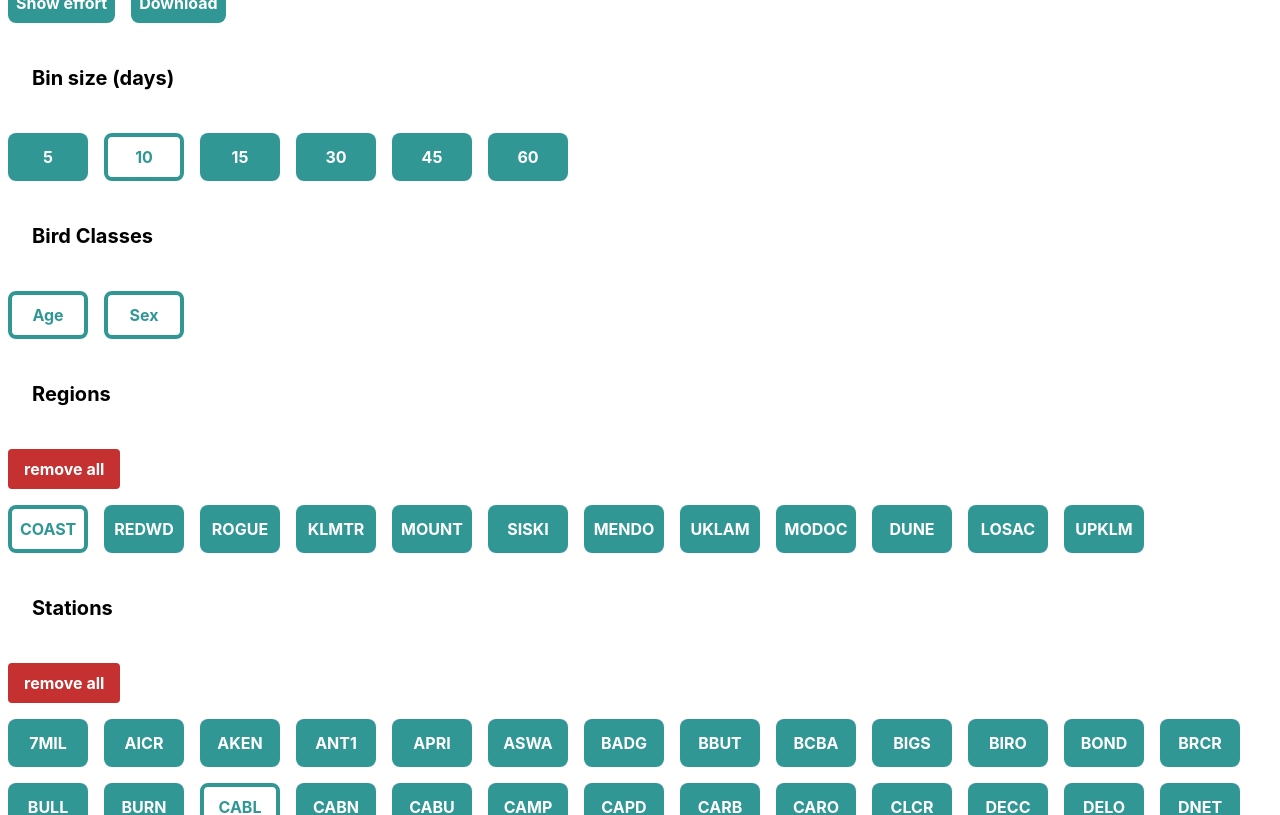
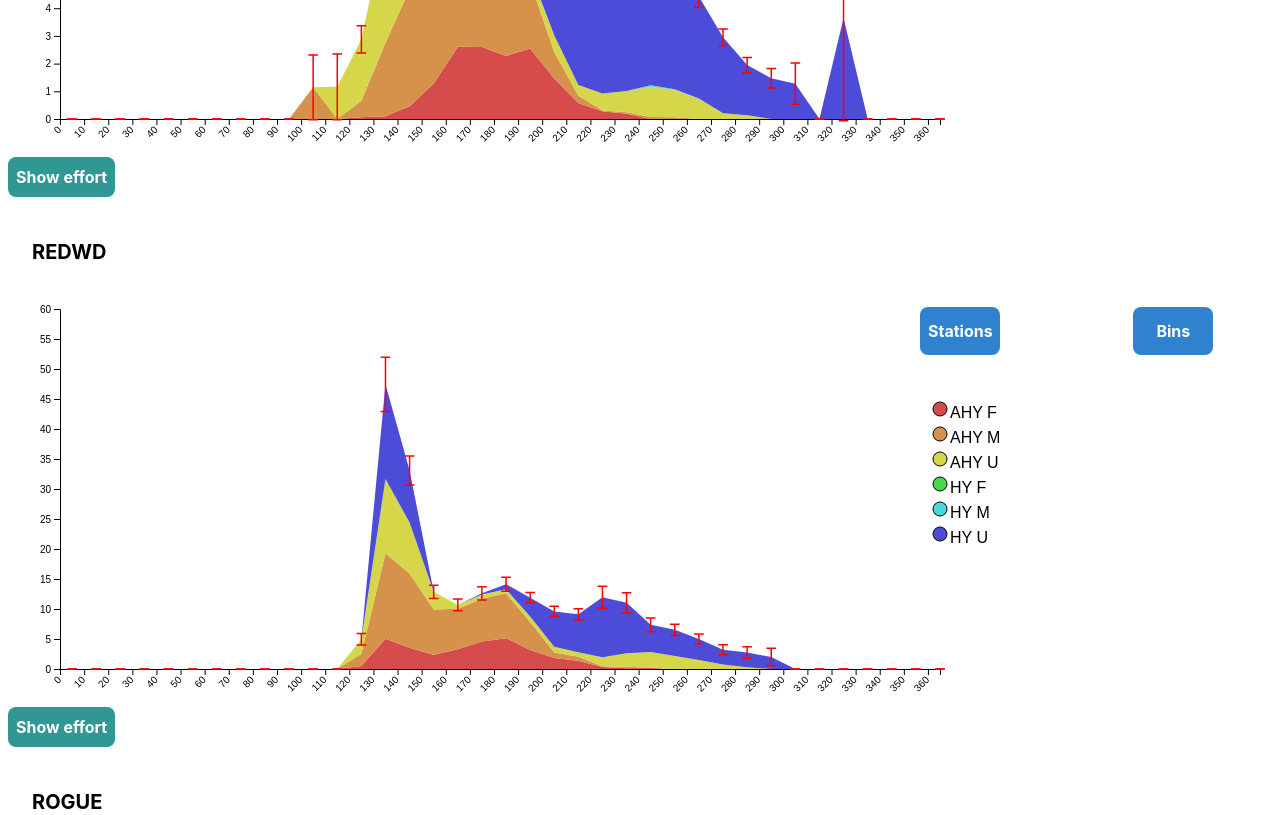
Before and after one commit to pedrovrima/splats-prototype, a React (Create React App) app: page / in a window 1280 px wide. Shown: the part 580-1395 px from the top of the page. Built offline with nearby package versions, Linux system fonts and the light colour scheme.

Commit message:
creates a plot per region with dedicated menu

```diff
--- a/src/App.js
+++ b/src/App.js
@@ -3,27 +3,36 @@ import "./App.css";
 import effort_data from "./data/effort";
 import capture_data from "./data/capture";
 import functions from "./functions";
-import plot_functions from "./functions/graph_functions"
-import regions_data from "./data/regions"
-import {saveSvgAsPng} from "save-svg-as-png"
-import { saveAs } from 'file-saver';
-import saver from "./svg_download"
-import Plots from "./components/plots"
+import plot_functions from "./functions/graph_functions";
+import regions_data from "./data/regions";
+import { saveSvgAsPng } from "save-svg-as-png";
+import { saveAs } from "file-saver";
+import saver from "./svg_download";
+import Container from "./components/plot_container";
 import useDidMountEffect from "./functions/didMountHook";
 
-
-const d3 = require("d3")
+const d3 = require("d3");
 
 function App() {
-
-
-
-
-
-  let stations = [...new Set(effort_data.map(eff=>eff.station)) ].sort()
+  let stations = [...new Set(effort_data.map((eff) => eff.station))].sort();
   let [binSize, setBinSize] = useState(10);
   let [groupVariables, setGroupVariables] = useState(["AgeClass", "SexClass"]);
-  let [selectedStations, setSelectedStations] = useState(["PARK", "JACR", "HOME", "NAVR", "CABL","GATE","GELL","HOUS","KAHN","LEST","MOMA","SAC2","SACR","SHAY"]);
+  let [selectedStations, setSelectedStations] = useState([
+    "PARK",
+    "JACR",
+    "HOME",
+    "NAVR",
+    "CABL",
+    "GATE",
+    "GELL",
+    "HOUS",
+    "KAHN",
+    "LEST",
+    "MOMA",
+    "SAC2",
+    "SACR",
+    "SHAY",
+  ]);
   let [effortData, setEffortData] = useState(
     functions.filterStation(effort_data, selectedStations)
   );
@@ -35,21 +44,21 @@ function App() {
     setEffortData(functions.filterStation(effort_data, selectedStations));
   }, [selectedStations]);
 
-
   let refs = useRef(null);
   let effrefs = useRef(null);
 
-  let buttonRef=useRef(null)
+  let buttonRef = useRef(null);
   const updateBinSize = (bin) => {
     setBinSize(bin);
   };
 
   useEffect(() => {
-    setCaptureData(functions.filterCaptures(capture_data, functions.getEffortIds(effortData)))
-   }, [effortData]);
+    setCaptureData(
+      functions.filterCaptures(capture_data, functions.getEffortIds(effortData))
+    );
+  }, [effortData]);
 
-
-  const checker = (arr, target) => target.every(v => arr.includes(v));
+  const checker = (arr, target) => target.every((v) => arr.includes(v));
 
   const stationChecker = (stations, station_name) => {
     stations.indexOf(station_name) < 0
@@ -63,27 +72,20 @@ function App() {
       : setGroupVariables(selectedVars.filter((stat) => stat !== variable));
   };
 
+  const regionChecker = (stations, regions) => {
+    !checker(stations, regions)
+      ? setSelectedStations([...new Set([...stations, ...regions])])
+      : setSelectedStations(stations.filter((stat) => !regions.includes(stat)));
+  };
 
-
-  const regionChecker = (stations, regions)=>{
-    !checker(stations,regions)?
-    setSelectedStations([...new Set([...stations, ...regions])]):
-    setSelectedStations(stations.filter((stat) => !regions.includes(stat)))
-
-  }
-
-
-
-const click= function(){
-  const svg = d3
-  .select("svg")
-
+  const click = function () {
+    const svg = d3.select("svg");
 
     var svgString = saver.getSVGString(svg.node());
-    saver.svgString2Image( svgString, 2*1000, 2*400, 'png', save ); // passes Blob and filesize String to the callback
+    saver.svgString2Image(svgString, 2 * 1000, 2 * 400, "png", save); // passes Blob and filesize String to the callback
 
-    function save( dataBlob, filesize ){
-      saveAs( dataBlob, 'D3 vis exported to PNG.png' ); // FileSaver.js function
+    function save(dataBlob, filesize) {
+      saveAs(dataBlob, "D3 vis exported to PNG.png"); // FileSaver.js function
     }
   };
 
@@ -91,77 +93,47 @@ const click= function(){
     <div>
       <div>
         <h1>SWTH</h1>
-        <h2
-          style={{ margin: "10px" }}
-        >{`${selectedStations} bin size=${binSize}`}</h2>
-<Plots  capture_data={captureData} effortData={effortData} binSize={binSize} groupVariables={groupVariables}></Plots>
-
-        <button type="button" className={"btn-add-flex"} onClick={()=>click()}>Download</button>
-        <h3>Bin size (days)</h3>
-        <button className={`btn-add ${binSize===5?"btn-active":""}`} type="button" onClick={() => updateBinSize(5)}>
-          {" "}
-          5
-        </button>
-        <button className={`btn-add ${binSize===10?"btn-active":""}`} type="button" onClick={() => updateBinSize(10)}>
-          {" "}
-          10
-        </button>
-        <button className={`btn-add ${binSize===15?"btn-active":""}`} type="button" onClick={() => updateBinSize(15)}>
-          {" "}
-          15
-        </button>
-        <button className={`btn-add ${binSize===30?"btn-active":""}`} type="button" onClick={() => updateBinSize(30)}>
-          {" "}
-          30
-        </button>
-        <button className={`btn-add ${binSize===45?"btn-active":""}`} type="button" onClick={() => updateBinSize(45)}>
-          {" "}
-          45
-        </button>
-        <button className={`btn-add ${binSize===60?"btn-active":""}`} type="button" onClick={() => updateBinSize(60)}>
-          {" "}
-          60
-        </button>
-      </div>
-      <h3>Bird Classes</h3>
+        <h3>Bird Classes</h3>
       <div>
-
-        <button className={`btn-add ${checker(groupVariables,["AgeClass"])?"btn-active":""}`} type="button" onClick={() => variableChecker(groupVariables,"AgeClass")}>
+        <button
+          className={`btn-add ${
+            checker(groupVariables, ["AgeClass"]) ? "btn-active" : ""
+          }`}
+          type="button"
+          onClick={() => variableChecker(groupVariables, "AgeClass")}
+        >
           Age
         </button>
 
-        <button className={`btn-add ${checker(groupVariables,["SexClass"])?"btn-active":""}`} type="button" onClick={() => variableChecker(groupVariables,"SexClass")}>
+        <button
+          className={`btn-add ${
+            checker(groupVariables, ["SexClass"]) ? "btn-active" : ""
+          }`}
+          type="button"
+          onClick={() => variableChecker(groupVariables, "SexClass")}
+        >
           Sex
         </button>
-
-
       </div>
-      <h3>Regions</h3> <button className="btn-remove" type="button" onClick={()=>setSelectedStations([])}>remove all</button>
-      <div>
-        {regions_data.map(region=>{
-          return(
-            <button className={`btn-add ${checker(selectedStations,region.stations)?"btn-active":""}`} type="button" onClick={() => regionChecker(selectedStations, region.stations)}>
-            {region.region}
-          </button>
-
-          )
-        })}
+        {regions_data.map((reg) => (
+          <Container
+            this_region_data={reg}
+            effort_data={effort_data}
+            capture_data={capture_data}
+            binSize={binSize}
+            groupVariables={groupVariables}
+          ></Container>
+        ))}
+        <button
+          type="button"
+          className={"btn-add-flex"}
+          onClick={() => click()}
+        >
+          Download
+        </button>
 
       </div>
 
-
-      <h3>Stations</h3> <button className="btn-remove" type="button" onClick={()=>setSelectedStations([])}>remove all</button>
-      <div>
-        {stations.map(stat=>{
-          return(
-            <button className={`btn-add ${checker(selectedStations,[stat])?"btn-active":""}`} type="button" onClick={() => stationChecker(selectedStations, stat)}>
-            {stat}
-          </button>
-
-          )
-        })}
-
-      </div>
     </div>
   );
 }
--- /dev/null
+++ b/src/components/plot_buttons/index.js
@@ -0,0 +1,3 @@
+import PlotButtons from "./plot_buttons"
+
+export default PlotButtons
--- /dev/null
+++ b/src/components/plot_buttons/plot_buttons.js
@@ -0,0 +1,102 @@
+import React, {useState} from "react";
+
+const PlotButtons = (props) => {
+  let {updateBinSize,binSize,stations,selectedStations,setSelectedStations} = props
+  let[activeMenu,setActiveMenu] = useState("")
+
+  const checker = (arr, target) => target.every((v) => arr.includes(v));
+
+  const stationChecker = (stations, station_name) => {
+    stations.indexOf(station_name) < 0
+      ? setSelectedStations([...stations, station_name])
+      : setSelectedStations(stations.filter((stat) => stat !== station_name));
+  };
+
+
+
+  return (
+    <>
+      <div className="grid grid-cols-2">
+        <div className="col-span-1 flex justify-center">
+          <button className={` ${activeMenu==="stations"?"btn-top-active":""} btn-top-add`} onClick={()=>setActiveMenu("stations")}>Stations </button>
+        </div>
+
+        <div className="col-span-1 flex justify-center">
+          <button className={`${activeMenu==="bins"?"btn-top-active":""} btn-top-add`} onClick={()=>setActiveMenu("bins")}>Bins </button>
+        </div>
+        </div>
+        <div>
+        <div className={`m-2 p-6 w-full  ${activeMenu==="stations"?"":"hidden"}`}>
+    {stations.map(stat=>            <button
+              className={`btn-add ${
+                checker(selectedStations, [stat]) ? "btn-active" : ""
+              }`}
+              type="button"
+              onClick={() => stationChecker(selectedStations, stat)}
+            >
+              {stat}
+            </button>
+)}
+          </div>
+
+
+
+          <div className={`m-2 p-6 flex justify-between ${activeMenu==="bins"?"":"hidden"}`}>
+          <button
+          className={`btn-add ${binSize === 5 ? "btn-active" : ""}`}
+          type="button"
+          onClick={() => updateBinSize(5)}
+        >
+          {" "}
+          5
+        </button>
+        <button
+          className={`btn-add ${binSize === 10 ? "btn-active" : ""}`}
+          type="button"
+          onClick={() => updateBinSize(10)}
+        >
+          {" "}
+          10
+        </button>
+        <button
+          className={`btn-add ${binSize === 15 ? "btn-active" : ""}`}
+          type="button"
+          onClick={() => updateBinSize(15)}
+        >
+          {" "}
+          15
+        </button>
+        <button
+          className={`btn-add ${binSize === 30 ? "btn-active" : ""}`}
+          type="button"
+          onClick={() => updateBinSize(30)}
+        >
+          {" "}
+          30
+        </button>
+        <button
+          className={`btn-add ${binSize === 45 ? "btn-active" : ""}`}
+          type="button"
+          onClick={() => updateBinSize(45)}
+        >
+          {" "}
+          45
+        </button>
+        <button
+          className={`btn-add ${binSize === 60 ? "btn-active" : ""}`}
+          type="button"
+          onClick={() => updateBinSize(60)}
+        >
+          {" "}
+          60
+        </button>
+
+          </div>
+
+
+        </div>
+    </>
+  );
+};
+
+export default PlotButtons;
--- /dev/null
+++ b/src/components/plot_container/container.js
@@ -0,0 +1,49 @@
+import React, {useState,useEffect} from "react"
+import Plots from "../plots"
+import functions from "../../functions"
+import PlotButtons from "../plot_buttons"
+
+const Container = (props)=>{
+
+
+
+    const {this_region_data,effort_data,capture_data,groupVariables} = props
+    const [binSize,updateBinSize]=useState(10)
+
+    console.log(props)
+    let [selectedStations, setSelectedStations] = useState(this_region_data.stations);
+    let [effortData, setEffortData] = useState(
+        functions.filterStation(effort_data, selectedStations)
+      );
+
+      let [captureData, setCaptureData] = useState(
+        functions.filterCaptures(capture_data, functions.getEffortIds(effortData))
+      );
+
+      useEffect(() => {
+        setCaptureData(functions.filterCaptures(capture_data, functions.getEffortIds(effortData)))
+       }, [effortData]);
+
+       useEffect(()=>{
+        setEffortData(        functions.filterStation(effort_data, selectedStations)
+        )
+       },[selectedStations])
+
+
+
+    return (<>
+    <h3>{this_region_data.region}</h3>
+
+    <div className="grid grid-cols-6">
+    <div className="col-span-4">
+    <Plots  capture_data={captureData} effortData={effortData} binSize={binSize} groupVariables={groupVariables}></Plots>
+    </div>
+    <div className="col-span-2">
+      <PlotButtons stations={this_region_data.stations} selectedStations={selectedStations} setSelectedStations={setSelectedStations} binSize={binSize} updateBinSize={updateBinSize}></PlotButtons>
+    </div>
+    </div>
+</>)
+}
+
+
+export default Container
--- /dev/null
+++ b/src/components/plot_container/index.js
@@ -0,0 +1,3 @@
+import Container from "./container"
+
+export default Container
--- a/src/components/plots/plots.js
+++ b/src/components/plots/plots.js
@@ -56,9 +56,6 @@ const Plots = (props) => {
 
   return (
     <>
-      <div
-      style={{ position:"relative" }}
-      >
         <div ref={splatsRef} id="graph"/>
         <div
           ref={effortRef}
@@ -67,19 +64,6 @@ const Plots = (props) => {
         />
           {" "}
 
-        <div
-          style={{
-            position: "absolute",
-            top: 0,
-            height: "100%",
-            width: "100%",
-            zIndex: 999,
-            backgroundColor: "blue",
-            opacity:.25
-          }}
-          className={`${loading?"":"hidden"}`}
-        ></div>
-      </div>
       <button
         className="btn-add-flex"
         onClick={() => setShowEffort(!showEffort)}
--- a/src/functions/error_bars.js
+++ b/src/functions/error_bars.js
@@ -46,9 +46,10 @@ const horizontalBar = (svg, axis, positive) => {
 };
 
 const createError = (svg, data, axis) => {
-  const errorData = data.stack[data.stack.length - 1].map((stac, i) => [
+
+  const errorData =  data.stack.length?data.stack[data.stack.length - 1].map((stac, i) => [
     { data: stac.data, value: stac[1], se: data.ses[i] },
-  ]);
+  ]):[]
 
   var errorBars = svg.selectAll("path.errorBar").data(errorData);
   ;
--- a/src/functions/plot_parts.js
+++ b/src/functions/plot_parts.js
@@ -71,7 +71,7 @@ const addXAxis= (svg,x,height)=>{
     .append("g")
     .attr("transform", "translate(0," + height + ")")
     .attr("class", "xAxis")
-    .call(d3.axisBottom(x).ticks(365 / 5))
+    .call(d3.axisBottom(x).ticks(365 / 10))
       .selectAll("text")
     .attr("transform", "translate(-10,0)rotate(-45)")
     .style("text-anchor", "end");
--- a/src/functions/splats_plot.js
+++ b/src/functions/splats_plot.js
@@ -84,7 +84,7 @@ const createSplats = (splatsDiv, data, dimensions) => {
   var svg = createSvg(splatsDiv, dimensions);
   addBackground(svg, dimensions);
   addAxis(svg, axis, dimensions.height);
-  tickHider();
+  // tickHider();
   createArea(selectAreaSvg(svg, data), data, color, axis);
   createError(svg, data, axis);
   createLegend(svg, data, color, dimensions);
--- a/src/tailwind.css
+++ b/src/tailwind.css
@@ -15,6 +15,23 @@
 
 
 
+.btn-top-add {
+    @apply bg-blue-600 text-white font-bold py-2 m-2 px-2 w-20 h-12 rounded-lg }
+
+
+    .btn-top-add-flex {
+        @apply bg-blue-600 text-white font-bold py-2 m-2 px-2 rounded-lg }
+
+.btn-top-add:hover{
+    @apply shadow-inner bg-blue-400
+}
+
+
+
+
+
+
+
 .btn-remove {
     @apply bg-red-700 text-white font-bold py-2 m-2 px-4 rounded
 }
@@ -25,6 +42,12 @@
 
 .btn-active{
     @apply  bg-white border-teal-600 border-4 border-solid text-teal-600 w-20 h-12
+}
+
+
+
+.btn-top-active{
+    @apply  bg-white border-blue-600 border-4 border-solid text-blue-600 w-20 h-12
 }
 
 
```
Also changed, not shown: src/tailwind.output.css.
